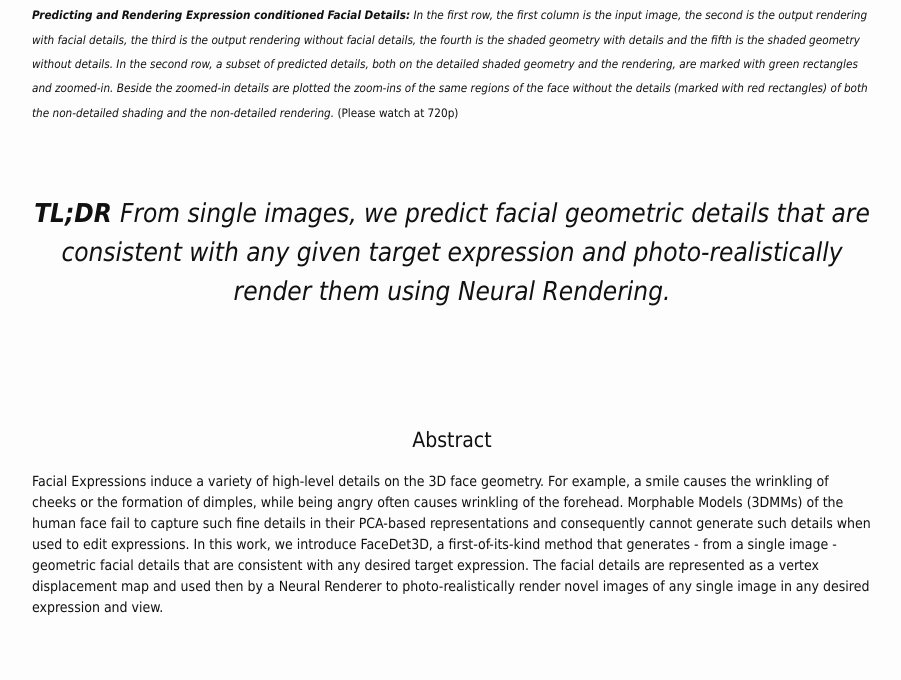
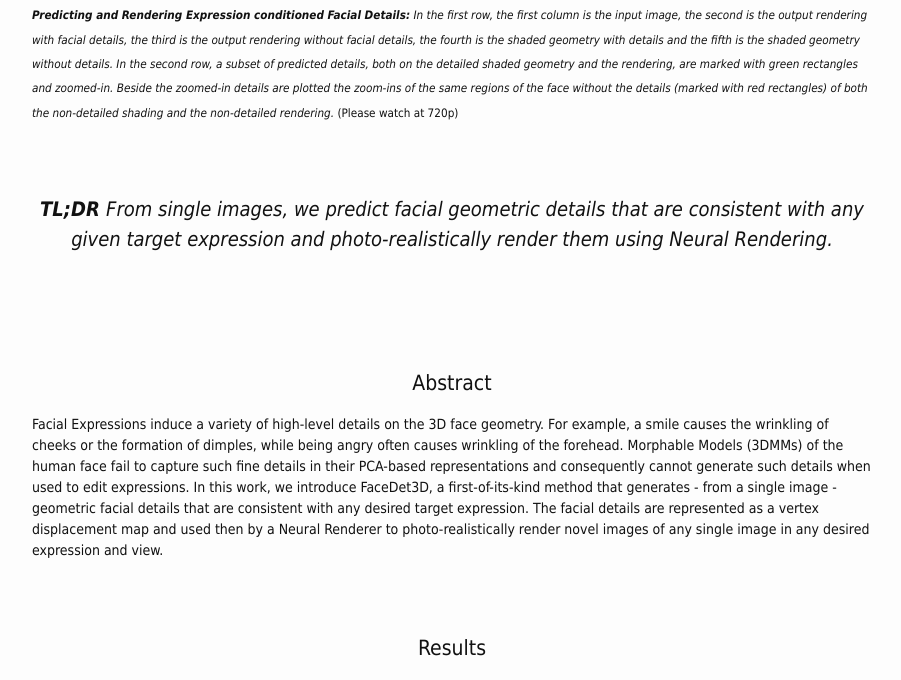
Before and after one commit to shahrukhathar/shahrukhathar.github.io, a Jekyll site: the page built from _posts/2020-12-14-FaceDet3D.markdown, in a window 1280 px wide. Shown: the part 781-1461 px from the top of the page, without its empty margins (188-1089 px from the left). Built offline with Jekyll 4.4.1, drawn with Linux system fonts in a browser that asks for light colours; nearby versions of some CDN libraries; library files that are not in the unit come from our copies; grey boxes are pictures that could not be loaded.

Commit message:
Added TL;DR

```diff
--- a/_posts/2020-12-14-FaceDet3D.markdown
+++ b/_posts/2020-12-14-FaceDet3D.markdown
@@ -41,7 +41,7 @@ author: ShahRukh Athar, Albert Pumarola, Francesc Moreno-Noguer, Dimitris Samara
 <br>
 <div align="center">
   <br>
-  <h3><i><b>TL;DR </b> From single images, we predict facial geometric details that are consistent with any given target expression and photo-realistically render them using Neural Rendering.</i></h3>
+  <h4><i><b>TL;DR </b> From single images, we predict facial geometric details that are consistent with any given target expression and photo-realistically render them using Neural Rendering.</i></h4>
   <br>
   <br>
 </div>
```
